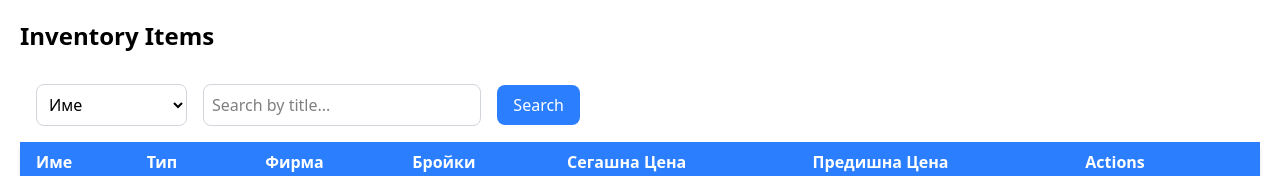
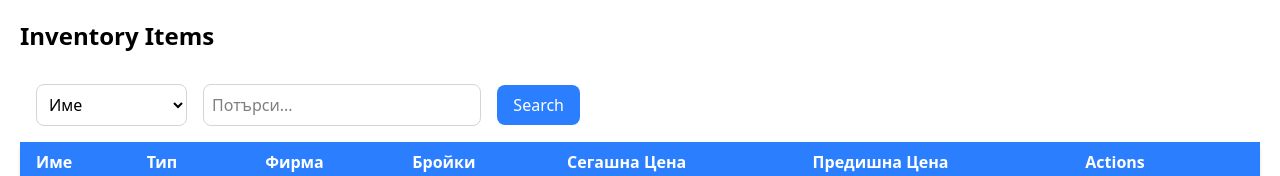
Before and after one commit to BeatrisRah/electron-store, a React (Vite) app: page / in a window 1280 px wide. Shown: the top 176 px of the page. Built offline with nearby package versions, Linux system fonts and the light colour scheme.

Commit message:
On open form

```diff
--- a/src/pages/poducts/ProductItem.tsx
+++ b/src/pages/poducts/ProductItem.tsx
@@ -1,8 +1,11 @@
 import { Product } from "../../types/productType";
 
-type ProductItemProps = Product
+type ProductItemProps = {
+  data: Product
+  onOpen: (data: Product) => void;
+}
 
-export default function ProductItem(data: ProductItemProps) {
+export default function ProductItem({data, onOpen}: ProductItemProps,) {
     return (
         <tr className="border-b hover:bg-gray-50">
         <td className="px-4 py-2">{data.name}</td>
@@ -13,7 +16,7 @@ export default function ProductItem(data: ProductItemProps) {
         <td className="px-4 py-2">{data.currentPrice} лв.</td>
         <td className="px-4 py-2">{data.lastPrice} лв.</td>
         <td className="px-4 py-2">
-          <button className="text-blue-500 hover:underline">Edit</button>
+          <button onClick={() => onOpen(data)} className="text-blue-500 hover:underline">Edit</button>
           <button className="text-red-500 hover:underline ml-2">Delete</button>
         </td>
       </tr>
--- a/src/pages/poducts/SearchBar.tsx
+++ b/src/pages/poducts/SearchBar.tsx
@@ -31,7 +31,7 @@ export default function SearcBar() {
             {/* Input */}
             <input
                 type="text"
-                placeholder={`Search by ${searchField}...`}
+                placeholder='Потърси...'
                 value={query}
                 onChange={(e) => setQuery(e.target.value)}
                 className="flex-1 p-2 rounded-lg border border-gray-300 focus:outline-none focus:ring-2 focus:ring-blue-500"
```
